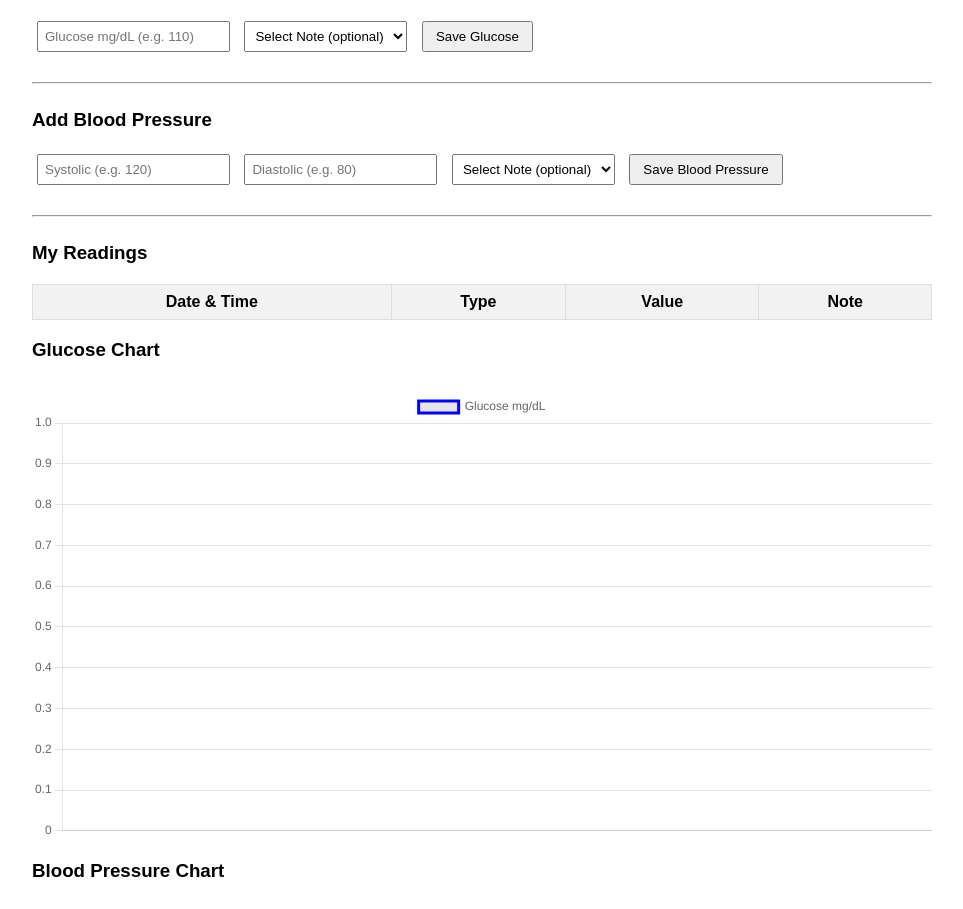
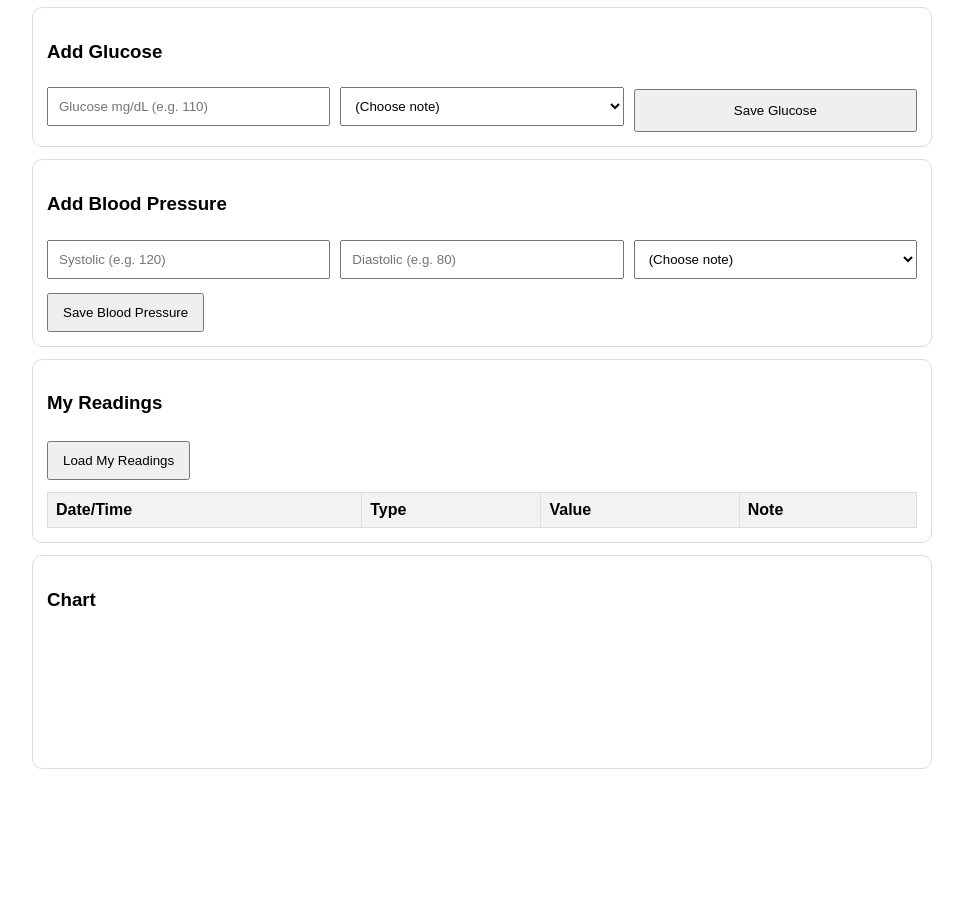
Before and after one commit to medcalifornia/school-library-app, a website: page public/app.html in a window 1280 px wide. Shown: the part 113-1022 px from the top of the page, without its empty margins (158-1121 px from the left). After the commit the page ends 934 px from the top, so only its background shows below. Drawn offline with nearby package versions, Linux system fonts and the light colour scheme; no server answers; sample sign-in values are in the browser's storage.

Commit message:
Refactor app.html for improved layout and styles
Updated HTML structure and styles for health tracker app, including improved layout and new elements for user interaction.

```diff
--- a/public/app.html
+++ b/public/app.html
@@ -1,206 +1,184 @@
-<!DOCTYPE html>
+<!doctype html>
 <html>
 <head>
+  <meta charset="utf-8" />
   <title>Health Tracker</title>
   <script src="https://cdn.jsdelivr.net/npm/chart.js"></script>
   <style>
-    body { font-family: Arial; max-width: 900px; margin: auto; padding: 20px; }
-    input, select { padding: 6px; margin: 5px; }
-    button { padding: 6px 12px; margin: 5px; }
-    table { width: 100%; margin-top: 20px; border-collapse: collapse; }
-    th, td { border: 1px solid #ddd; padding: 8px; text-align: center; }
+    body { font-family: Arial; max-width: 900px; margin: 20px auto; padding: 20px; }
+    input, select { padding: 10px; margin: 6px 0; }
+    button { padding: 10px 14px; margin-top: 8px; cursor: pointer; }
+    .card { border: 1px solid #ddd; padding: 14px; border-radius: 10px; margin: 12px 0; }
+    .grid3 { display: grid; grid-template-columns: 1fr 1fr 1fr; gap: 10px; }
+    .grid2 { display: grid; grid-template-columns: 1fr 1fr; gap: 10px; }
+    table { width: 100%; border-collapse: collapse; margin-top: 12px; }
+    th, td { border: 1px solid #ddd; padding: 8px; text-align: left; }
     th { background: #f2f2f2; }
-    canvas { margin-top: 30px; }
-    hr { margin: 25px 0; }
+    .topbar { display: flex; justify-content: space-between; align-items: center; }
   </style>
 </head>
 <body>
+  <div class="topbar">
+    <h2>Health Tracker</h2>
+    <div>
+      <span id="hello"></span>
+      <button onclick="logout()">Logout</button>
+    </div>
+  </div>
 
-<h2>Health Tracker</h2>
+  <div class="card">
+    <h3>Add Glucose</h3>
+    <div class="grid3">
+      <input id="gVal" placeholder="Glucose mg/dL (e.g. 110)" />
+      <select id="gNote">
+        <option value="">(Choose note)</option>
+        <option>Fasting (morning)</option>
+        <option>Before breakfast</option>
+        <option>After breakfast</option>
+        <option>Before lunch</option>
+        <option>After lunch</option>
+        <option>Before dinner</option>
+        <option>After dinner</option>
+        <option>Before sleep</option>
+      </select>
+      <button onclick="saveGlucose()">Save Glucose</button>
+    </div>
+  </div>
 
-<!-- ================= GLUCOSE ================= -->
+  <div class="card">
+    <h3>Add Blood Pressure</h3>
+    <div class="grid3">
+      <input id="bpSys" placeholder="Systolic (e.g. 120)" />
+      <input id="bpDia" placeholder="Diastolic (e.g. 80)" />
+      <select id="bpNote">
+        <option value="">(Choose note)</option>
+        <option>Resting</option>
+        <option>After walking</option>
+        <option>After exercise</option>
+        <option>Before sleep</option>
+        <option>After coffee</option>
+        <option>Feeling dizzy</option>
+      </select>
+    </div>
+    <button onclick="saveBP()">Save Blood Pressure</button>
+  </div>
 
-<h3>Add Glucose</h3>
-
-<input type="number" id="glucoseValue" placeholder="Glucose mg/dL (e.g. 110)">
-
-<select id="glucoseNote">
-  <option value="">Select Note (optional)</option>
-  <option value="Fasting Morning">Fasting Morning</option>
-  <option value="Before Breakfast">Before Breakfast</option>
-  <option value="After Breakfast">After Breakfast</option>
-  <option value="Before Lunch">Before Lunch</option>
-  <option value="After Lunch">After Lunch</option>
-  <option value="Before Dinner">Before Dinner</option>
-  <option value="After Dinner">After Dinner</option>
-  <option value="Bedtime">Bedtime</option>
-</select>
-
-<button onclick="addGlucose()">Save Glucose</button>
-
-<hr>
-
-<!-- ================= BLOOD PRESSURE ================= -->
-
-<h3>Add Blood Pressure</h3>
-
-<input type="number" id="systolic" placeholder="Systolic (e.g. 120)">
-<input type="number" id="diastolic" placeholder="Diastolic (e.g. 80)">
-
-<select id="bpNote">
-  <option value="">Select Note (optional)</option>
-  <option value="Before Medication">Before Medication</option>
-  <option value="After Medication">After Medication</option>
-  <option value="Morning">Morning</option>
-  <option value="Afternoon">Afternoon</option>
-  <option value="Evening">Evening</option>
-  <option value="Before Sleep">Before Sleep</option>
-</select>
-
-<button onclick="addBP()">Save Blood Pressure</button>
-
-<hr>
-
-<!-- ================= TABLE ================= -->
-
+  <div class="card">
     <h3>My Readings</h3>
-
+    <button onclick="loadAll()">Load My Readings</button>
     <table>
       <thead>
         <tr>
-      <th>Date & Time</th>
+          <th>Date/Time</th>
           <th>Type</th>
           <th>Value</th>
           <th>Note</th>
         </tr>
       </thead>
-  <tbody id="readingsTable"></tbody>
+      <tbody id="rows"></tbody>
     </table>
+  </div>
 
-<!-- ================= CHARTS ================= -->
-
-<h3>Glucose Chart</h3>
-<canvas id="glucoseChart"></canvas>
-
-<h3>Blood Pressure Chart</h3>
-<canvas id="bpChart"></canvas>
+  <div class="card">
+    <h3>Chart</h3>
+    <canvas id="chart" height="120"></canvas>
+  </div>
 
 <script>
+const userId = localStorage.getItem("userId");
+if (!userId) location.href = "/index.html";
 
-let readings = JSON.parse(localStorage.getItem("readings")) || [];
+hello.textContent = "Hello, " + (localStorage.getItem("name") || "");
 
-function saveData() {
-  localStorage.setItem("readings", JSON.stringify(readings));
+function logout(){
+  localStorage.removeItem("userId");
+  localStorage.removeItem("name");
+  location.href = "/index.html";
 }
 
-function getNow() {
-  return new Date().toLocaleString();
+async function saveGlucose(){
+  const v = gVal.value.trim();
+  if (!v) return alert("Enter glucose value");
+
+  await fetch("/api/readings", {
+    method:"POST",
+    headers: {"Content-Type":"application/json"},
+    body: JSON.stringify({
+      userId,
+      type: "glucose",
+      value: v,
+      note: gNote.value
+    })
+  });
+
+  gVal.value = "";
+  gNote.value = "";
+  loadAll();
 }
 
-function addGlucose() {
-  const value = document.getElementById("glucoseValue").value;
-  const note = document.getElementById("glucoseNote").value;
+async function saveBP(){
+  const s = bpSys.value.trim();
+  const d = bpDia.value.trim();
+  if (!s || !d) return alert("Enter systolic and diastolic");
 
-  if (!value) return alert("Enter glucose value");
-
-  readings.push({
-    date: getNow(),
-    type: "glucose",
-    value: value,
-    note: note
+  await fetch("/api/readings", {
+    method:"POST",
+    headers: {"Content-Type":"application/json"},
+    body: JSON.stringify({
+      userId,
+      type: "bp",
+      value: `${s}/${d}`,
+      note: bpNote.value
+    })
   });
 
-  saveData();
-  render();
+  bpSys.value = "";
+  bpDia.value = "";
+  bpNote.value = "";
+  loadAll();
 }
 
-function addBP() {
-  const sys = document.getElementById("systolic").value;
-  const dia = document.getElementById("diastolic").value;
-  const note = document.getElementById("bpNote").value;
+async function loadAll(){
+  const res = await fetch(`/api/readings/${userId}`);
+  const data = await res.json();
 
-  if (!sys || !dia) return alert("Enter blood pressure values");
-
-  readings.push({
-    date: getNow(),
-    type: "bp",
-    value: sys + "/" + dia,
-    note: note
-  });
-
-  saveData();
-  render();
-}
-
-function render() {
-
-  const table = document.getElementById("readingsTable");
-  table.innerHTML = "";
-
-  readings.forEach(r => {
-    table.innerHTML += `
-      <tr>
-        <td>${r.date}</td>
+  rows.innerHTML = "";
+  for (const r of data.slice().reverse()) {
+    const tr = document.createElement("tr");
+    tr.innerHTML = `
+      <td>${new Date(r.ts).toLocaleString()}</td>
       <td>${r.type}</td>
       <td>${r.value}</td>
       <td>${r.note || ""}</td>
-      </tr>
     `;
-  });
-
-  renderCharts();
+    rows.appendChild(tr);
   }
 
-function renderCharts() {
+  await loadChart();
+}
 
-  const glucoseData = readings.filter(r => r.type === "glucose");
-  const bpData = readings.filter(r => r.type === "bp");
+let chartObj = null;
+async function loadChart(){
+  const res = await fetch(`/api/chart/${userId}`);
+  const data = await res.json();
 
-  const glucoseLabels = glucoseData.map(r => r.date);
-  const glucoseValues = glucoseData.map(r => r.value);
+  const ctx = document.getElementById("chart");
+  if (chartObj) chartObj.destroy();
 
-  const bpLabels = bpData.map(r => r.date);
-  const bpValues = bpData.map(r => parseInt(r.value.split("/")[0]));
-
-  if (window.glucoseChartInstance) window.glucoseChartInstance.destroy();
-  if (window.bpChartInstance) window.bpChartInstance.destroy();
-
-  window.glucoseChartInstance = new Chart(
-    document.getElementById("glucoseChart"),
-    {
+  chartObj = new Chart(ctx, {
     type: "line",
     data: {
-        labels: glucoseLabels,
-        datasets: [{
-          label: "Glucose mg/dL",
-          data: glucoseValues,
-          borderColor: "blue",
-          fill: false
-        }]
+      labels: data.labels,
+      datasets: [
+        { label: "Glucose Avg", data: data.glucoseAvg },
+        { label: "BP Systolic Avg", data: data.sysAvg },
+        { label: "BP Diastolic Avg", data: data.diaAvg }
+      ]
     }
-    }
-  );
-
-  window.bpChartInstance = new Chart(
-    document.getElementById("bpChart"),
-    {
-      type: "line",
-      data: {
-        labels: bpLabels,
-        datasets: [{
-          label: "Systolic BP",
-          data: bpValues,
-          borderColor: "red",
-          fill: false
-        }]
-      }
-    }
-  );
+  });
 }
 
-render();
-
+loadAll();
 </script>
-
 </body>
 </html>
```
Lines whose indentation alone changed are shown as unchanged.
